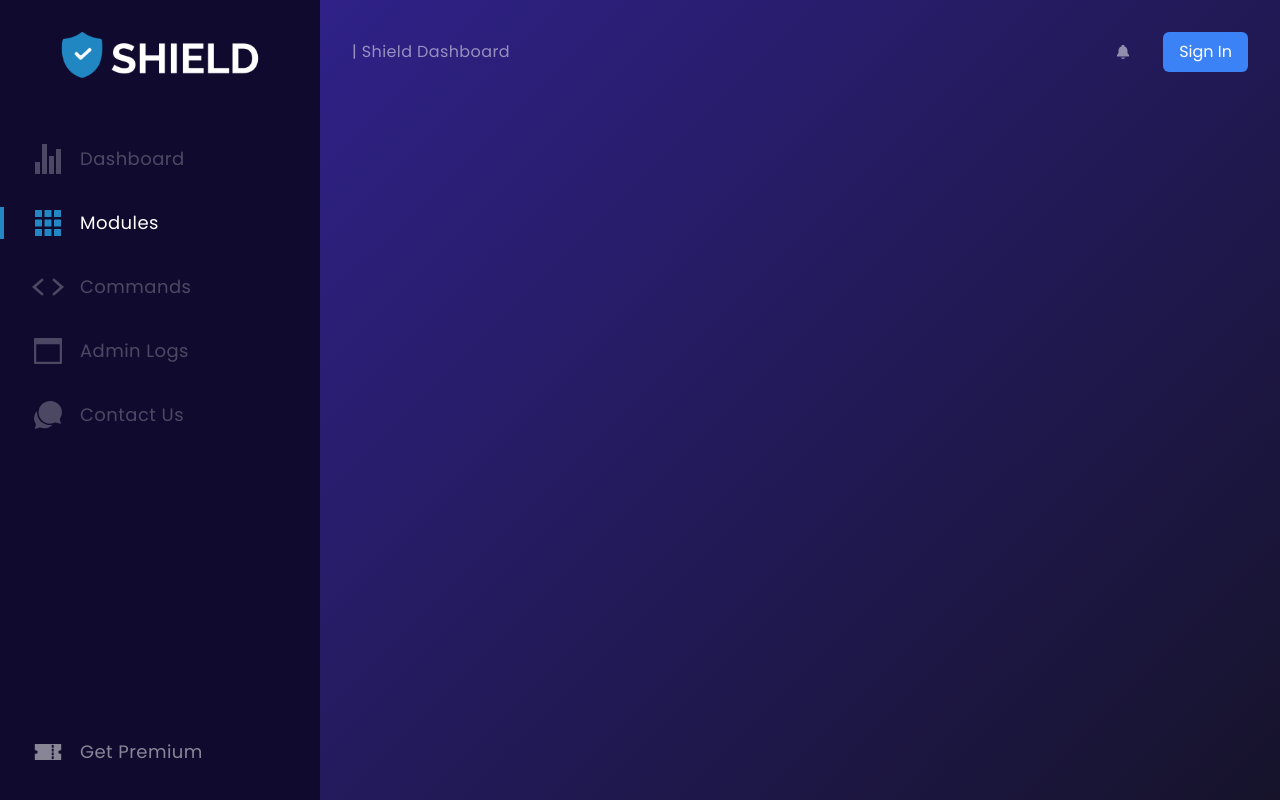
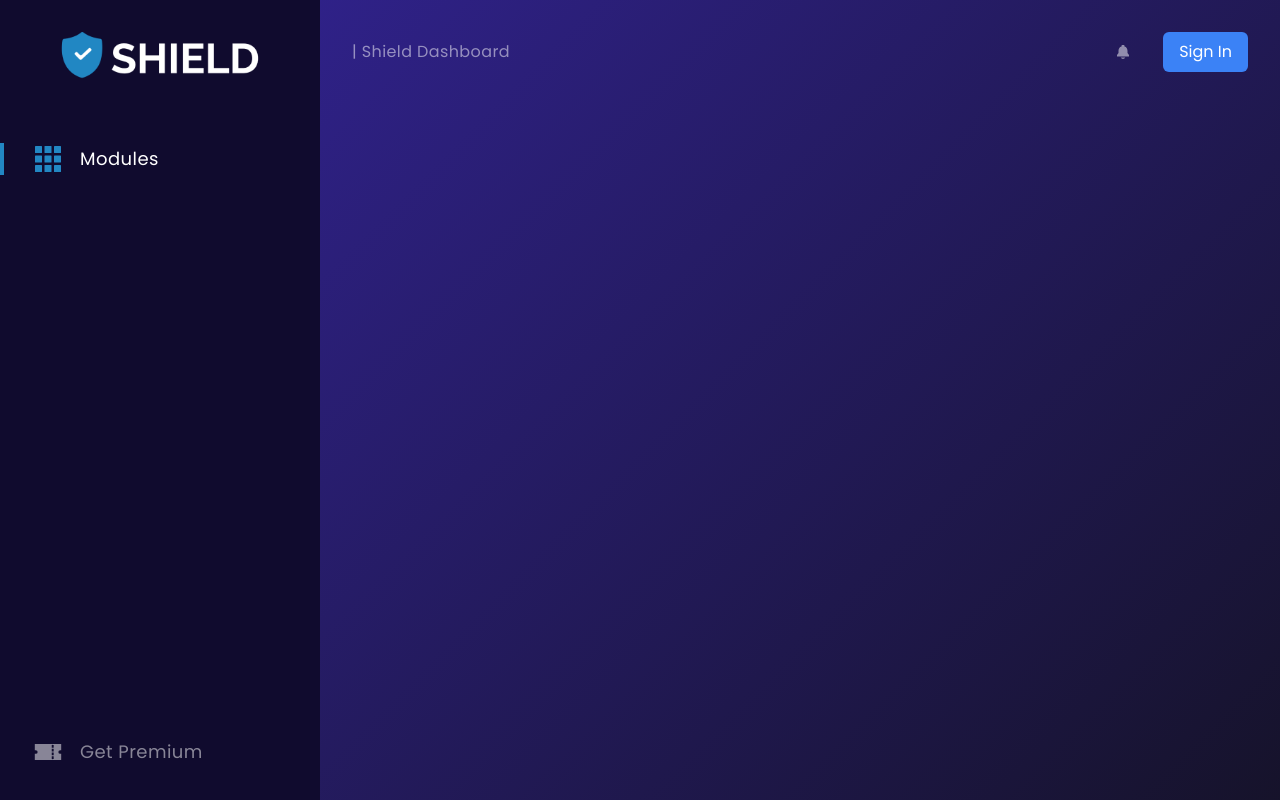
Before and after one commit to GetShield/shield-dashboard, a Next.js app: page / in a window 1280 px wide. Built offline with nearby package versions, Linux system fonts and the light colour scheme; no server answers.

Commit message:
✨ Hide tabs

```diff
--- a/app/layout.tsx
+++ b/app/layout.tsx
@@ -37,11 +37,11 @@ export default async function RootLayout({
                   <Image src="/logo.png" alt="logo" width={200} height={200} />
                 </div>
                 <div className="mt-8 flex w-full flex-col space-y-8">
-                  <Tab disabled tab="dashboard" />
+                  {/* <Tab disabled tab="dashboard" /> */}
                   <Tab tab="modules" />
-                  <Tab disabled tab="commands" />
+                  {/* <Tab disabled tab="commands" />
                   <Tab disabled tab="admin" />
-                  <Tab disabled tab="contact" />
+                  <Tab disabled tab="contact" /> */}
                 </div>
                 <div className="flex h-full w-full flex-col  items-start justify-end pb-8">
                   <Tab tab="premium" />
```
